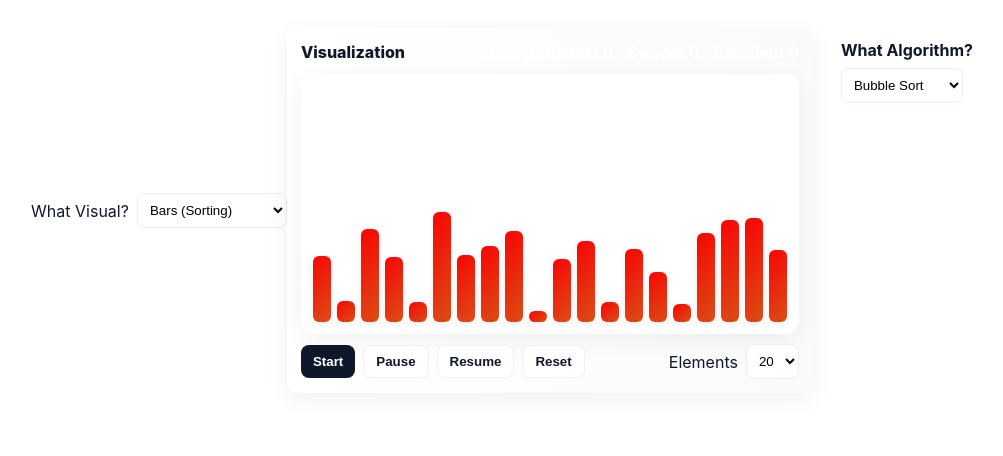
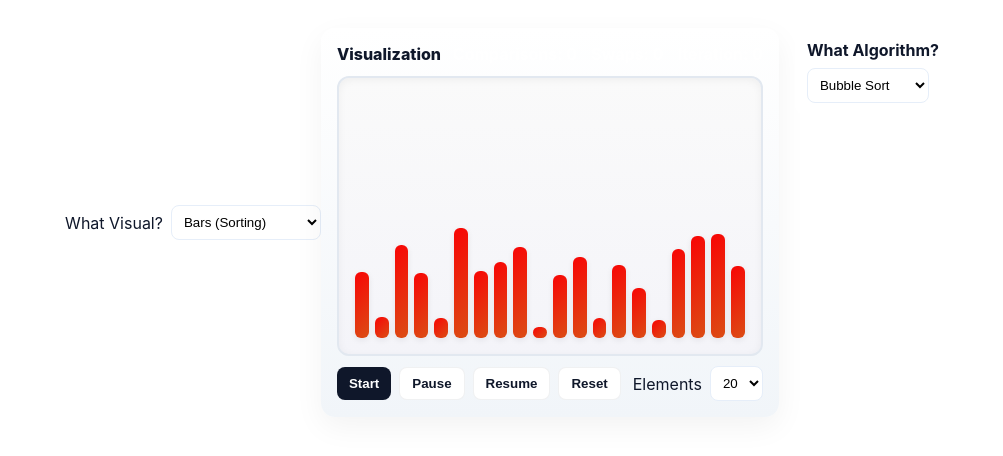
Before and after one commit to jacobbeeman/Algoviz, a plain HTML site: page Frontend_Animation.html in a window 1280 px wide. Shown: the whole page, without its empty margins (50-1053 px from the left). Drawn offline with nearby package versions, Linux system fonts and the light colour scheme.

Commit message:
added a border i dunno

```diff
--- a/Frontend_Animation.html
+++ b/Frontend_Animation.html
@@ -45,34 +45,46 @@
     .viz-row{display:flex;gap:16px;align-items:flex-start}
     .visual
   {
-      flex:1;
-      min-height:320px;
-      border-radius:10px;
-      padding:14px;
-      background:linear-gradient(90deg, rgba(255,255,255,0.04), rgba(0,0,0,0.02));
+  flex: 1;
+  min-height: 360px;
+  border-radius: 14px;
+  background: linear-gradient(180deg, #ffffff 0%, #f1f5f9 100%);
+  box-shadow: 0 10px 30px rgba(0, 0, 0, 0.05);
+  padding: 16px;
+  display: flex;
+  flex-direction: column;
+  justify-content: space-between;
 }
 
-    /* Canvas area for bars/nodes */
+    /* Area for bars/nodes */
     #vis-canvas
   {
-      height:260px;
-      display:flex;
-      align-items:flex-end;
-      justify-content:center;
-      gap:6px;
-      padding:12px;
-      overflow:hidden;
+  height: 280px;
+  display: flex;
+  align-items: flex-end;
+  justify-content: center;
+  gap: 6px;
+  padding: 16px;
+  flex-wrap: wrap; /* ✅ allows bars to wrap instead of stretching the box */
+  border: 2px solid #e2e8f0;
+  border-radius: 12px;
+  background: linear-gradient(180deg, #fafafa 0%, #f4f4f9 100%);
+  box-shadow: inset 0 2px 8px rgba(0, 0, 0, 0.05);
+  overflow: hidden; /* keeps everything neat inside */
 }
 
     /* Bar styles */
     .bar
   {
-      width:18px;
-      background:linear-gradient(135deg,var(--primaryA),var(--primaryB));
-      border-radius:6px;
+  flex: 1 0 10px; /* auto shrink */
+  max-width: 18px;
+  min-width: 6px;
+  background: linear-gradient(135deg, #f80505, #db4d15);
+  border-radius: 6px;
   transform-origin: bottom;
   box-shadow: 0 2px 6px rgba(12, 18, 41, 0.08);
 }
+
 
     /* Node styles */
     .node
@@ -273,7 +285,8 @@
   }
 
   // Insertion sort: record steps (simpler recording)
-  function insertionSortSteps(arr){
+  function insertionSortSteps(arr)
+  {
     const a = arr.slice();
     const s = [];
     for(let i=1;i<a.length;i++){
@@ -281,12 +294,14 @@
       while(j>0){
         s.push({ compare:[j-1,j], array: a.slice() });
         counters.comps++;
-        if(a[j-1] > a[j]){
+        if(a[j-1] > a[j])
+        {
           // swap
           const tmp = a[j-1]; a[j-1] = a[j]; a[j] = tmp;
           s.push({ swap:[j-1,j], array: a.slice() });
           counters.swaps++;
-        } else {
+        } else
+        {
           break;
         }
         j--;
@@ -405,7 +420,8 @@
   // ----------------------
   // UI: update counters in the DOM
   // ----------------------
-  function updateCountersDisplay(){
+  function updateCountersDisplay()
+  {
     comparisonsLabel.textContent = `Comparisons: ${counters.comps}`;
     swapsLabel.textContent = `Swaps: ${counters.swaps}`;
     iterationLabel.textContent = `Iteration: ${counters.iter}`;
@@ -414,33 +430,39 @@
   // ----------------------
   // Prepare steps based on current mode and algorithm selection
   // ----------------------
-  function prepareStepsAndRender(){
+  function prepareStepsAndRender()
+  {
     // reset counters
     counters = { comps:0, swaps:0, iter:0 };
     steps = [];
 
     const n = parseInt(sizeSelect.value,10) || 20;
 
-    if(modeSelect.value === 'bars'){
+    if(modeSelect.value === 'bars')
+    {
       // Bars mode: sorting algorithms
       elements = randomArray(n);
       renderBars(elements);
 
       // pick algorithm
       const algo = algoSelect.value;
-      if(algo === 'bubble'){
+      if(algo === 'bubble')
+      {
         // record bubble steps (pure JS)
         steps = bubbleSortSteps(elements);
-      } else if(algo === 'insertion'){
+      } else if(algo === 'insertion')
+      {
         steps = insertionSortSteps(elements);
-      } else {
+      } else
+      {
         // default fallback
         steps = bubbleSortSteps(elements);
       }
       // build timeline
       buildTimelineForSteps('bars');
 
-    } else {
+    } else
+    {
       // Nodes mode: searching visualization
       // For nodes we generate a sorted array first
       let arr = randomArray(n).sort((a,b)=>a-b);
@@ -449,12 +471,14 @@
 
       // if binary search, pick target (50% chance target exists)
       const algo = algoSelect.value;
-      if(algo === 'binary'){
+      if(algo === 'binary')
+      {
         // choose a random target from array half the time, otherwise random not in list
         const pickExisting = Math.random() < 0.7;
         const target = pickExisting ? elements[Math.floor(Math.random()*elements.length)] : Math.floor(Math.random()*200)+200;
         steps = binarySearchSteps(elements, target);
-      } else {
+      } else
+      {
         steps = []; // no steps for unknown
       }
       buildTimelineForSteps('nodes');
@@ -468,9 +492,11 @@
   // ----------------------
   // Control handlers
   // ----------------------
-  startBtn.addEventListener('click', ()=>{
+  startBtn.addEventListener('click', ()=>
+  {
     // If no timeline exists (or finished), prepare a new run
-    if(!timeline || timeline.totalProgress() === 1){
+    if(!timeline || timeline.totalProgress() === 1)
+    {
       prepareStepsAndRender();
     }
     if(timeline) timeline.play();
@@ -478,7 +504,8 @@
 
   pauseBtn.addEventListener('click', ()=> { if(timeline) timeline.pause(); });
   resumeBtn.addEventListener('click', ()=> { if(timeline) timeline.play(); });
-  resetBtn.addEventListener('click', ()=>{
+  resetBtn.addEventListener('click', ()=>
+  {
     if(timeline) timeline.pause();
     // re-render the current elements (fresh render)
     if(modeSelect.value === 'bars') renderBars(elements);
@@ -489,13 +516,16 @@
   });
 
   // When user changes mode or algorithm or size, re-render (but do not auto-start)
-  modeSelect.addEventListener('change', ()=> {
+  modeSelect.addEventListener('change', ()=>
+  {
     // mode changed: re-render immediately to show correct elements
-    if(modeSelect.value === 'bars'){
+    if(modeSelect.value === 'bars')
+    {
       elements = randomArray(parseInt(sizeSelect.value,10));
       renderBars(elements);
       algoSelect.value = 'bubble';
-    } else {
+    } else
+    {
       elements = randomArray(parseInt(sizeSelect.value,10)).sort((a,b)=>a-b);
       renderNodes(elements);
       algoSelect.value = 'binary';
@@ -506,9 +536,11 @@
     updateCountersDisplay();
   });
 
-  algoSelect.addEventListener('change', ()=> {
+  algoSelect.addEventListener('change', ()=>
+  {
     // if switching algos within same mode, re-render dataset
-    if(modeSelect.value === 'bars'){
+    if(modeSelect.value === 'bars')
+    {
       elements = randomArray(parseInt(sizeSelect.value,10));
       renderBars(elements);
     } else {
@@ -520,12 +552,15 @@
     updateCountersDisplay();
   });
 
-  sizeSelect.addEventListener('change', ()=> {
+  sizeSelect.addEventListener('change', ()=>
+  {
     // update preview dataset when size changes
-    if(modeSelect.value === 'bars'){
+    if(modeSelect.value === 'bars')
+    {
       elements = randomArray(parseInt(sizeSelect.value,10));
       renderBars(elements);
-    } else {
+    } else
+    {
       elements = randomArray(parseInt(sizeSelect.value,10)).sort((a,b)=>a-b);
       renderNodes(elements);
     }
@@ -545,6 +580,41 @@
     updateCountersDisplay();
   })();
 
+// ===============================
+// Flask Backend Implementation
+// ===============================
+// async function fetchAlgorithmSteps(algorithm, array)
+// {
+//   try {
+//     const response = await fetch("http://127.0.0.1:5000/api/run",
+//     {
+//       method: "POST",
+//       headers: { "Content-Type": "application/json" },
+//       body: JSON.stringify({
+//         algorithm: algorithm, // e.g. "bubble_sort"
+//         data: array
+//       })
+//     });
+
+//     const result = await response.json();
+
+//     if (result.error)
+//     {
+//       console.error("Backend error:", result.error);
+//       alert("Error from backend: " + result.error);
+//       return [];
+//     }
+
+//     console.log("✅ Received steps from backend:", result.steps);
+//     return result.steps;
+
+//   } catch (error)
+//   {
+//     console.error("Fetch failed:", error);
+//     alert("Could not connect to backend. Is Flask running?");
+//     return [];
+//   }
+// }
   </script>
 </body>
 </html>
```
Lines whose indentation alone changed are shown as unchanged.
